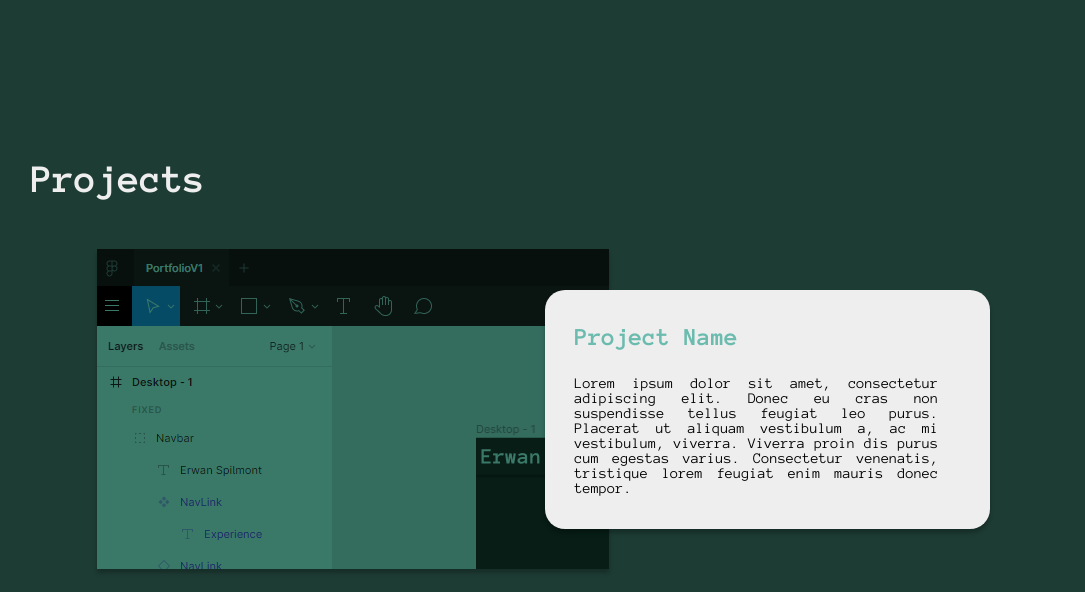
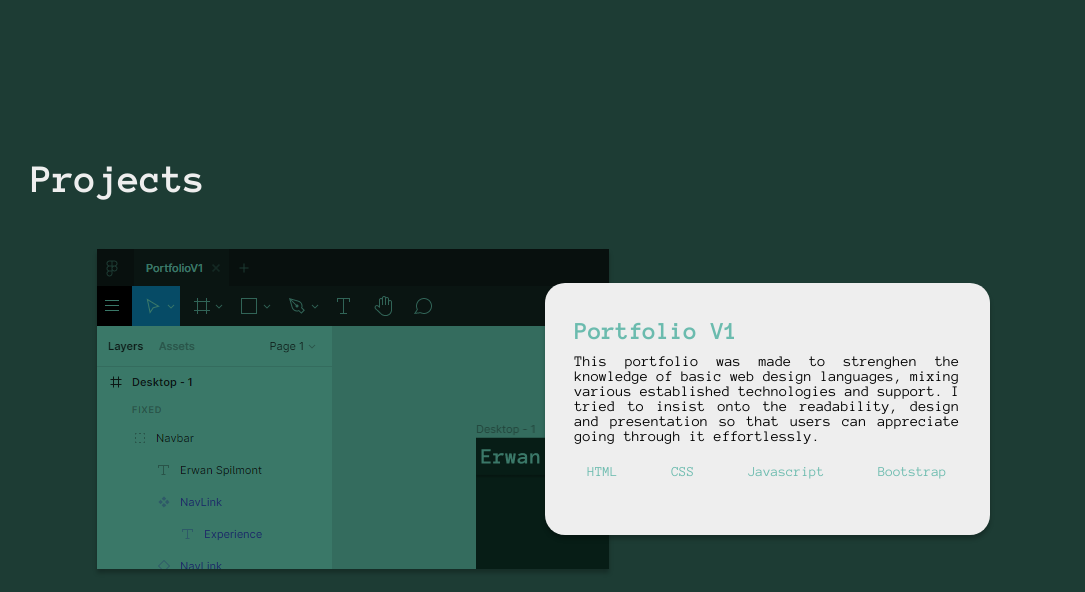
Before and after one commit to Erwan31/Portfolio-V1, a plain HTML site: page index.html in a window 1280 px wide. Shown: the part 3005-3597 px from the top of the page, without its empty margins (97-1182 px from the left). Drawn offline with nearby package versions, Linux system fonts and the light colour scheme; a script that the page names is missing; files whose address does not match are found by name.

Commit message:
Projects almost perfectly responsive

```diff
--- a/css/about.css
+++ b/css/about.css
@@ -34,7 +34,7 @@
     font-style: normal;
     font-weight: bold;
     font-size: 45px;
-    line-height: 45px;
+    line-height: 47px;
 
     color: #EEEEEE;
 }
@@ -305,7 +305,7 @@
 
     .about-bold{
         font-size: 35px;
-        line-height: 35px;
+        line-height: 36px;
         padding-top: 35px;
     }
 }
@@ -319,7 +319,7 @@
 
     .about-bold{
         font-size: 30px;
-        line-height: 30px;
+        line-height: 31px;
         padding-top: 30px;
     }
 
--- a/css/projects.css
+++ b/css/projects.css
@@ -35,8 +35,10 @@
 }
 
 .project-presentation-left{
-    width: 445px;
-    height: 239px;
+ /*   width: 445px;
+    height: 250px;*/
+    max-width: 445px;
+    display: block;
 
     background: #EEEEEE;
     box-shadow: 0px 4px 4px rgba(0, 0, 0, 0.25);
@@ -62,25 +64,6 @@
     background-color: transparent;
 }
 
-.project-text{
-    width: 364px;
-    height: 160px;
-
-    font-style: normal;
-    font-weight: normal;
-    font-size: 15px;
-    line-height: 15px;
-    display: flex;
-    align-items: center;
-
-    color: #000000;
-
-    background-color: transparent;
-
-    text-align:justify;
-    margin: 0;
-}
-
 .project-thumbnail-right{
     width: 40vw;
     max-width: 600px;
@@ -97,8 +80,8 @@
 }
 
 .project-presentation-right{
-    width: 445px;
-    height: 239px;
+    max-width: 445px;
+    display: block;
 
     background: #EEEEEE;
     box-shadow: 0px 4px 4px rgba(0, 0, 0, 0.25);
@@ -107,6 +90,43 @@
     padding: 30px;
 
     z-index: 2;
+}
+
+.project-tools{
+    display: flex;
+    justify-items: center;
+    justify-content: space-between;
+    background-color: transparent;
+    flex-direction: row;
+}
+
+.project-text{
+    /*
+    width: 364px;
+    height: 160px;*/
+    display: block;
+
+    font-style: normal;
+    font-weight: normal;
+    font-size: 15px;
+    line-height: 15px;
+    display: flex;
+    align-items: center;
+
+    color: #000000;
+
+    background-color: transparent;
+
+    text-align:justify;
+    margin: 5px 0px;
+}
+
+
+.project-tool{
+    list-style: none;
+    color: #6BBBAE;
+    background-color: transparent;
+    margin: 1vw;
 }
 
 @media screen and (max-width: 850px){
@@ -179,21 +199,22 @@
 
     .projects{
         width: 100%;
-        height: 2000px;
+        height: auto;
     }
 
     .project-container{
-        height: 33%;
+        height: auto;
+        margin: 40px 0px;
+        max-width: 100%;
     }
 
+/*
     .project-presentation-left,
     .project-presentation-right{
-        width: 90%;
-        height: 70%;
     }
+*/
 
     .project-text{
-        width: 90%;
-        height: 90%;
+        margin: 15px 0px;
     }
 }
--- a/index.html
+++ b/index.html
@@ -275,14 +275,19 @@
             <div class="project-container">
                 <div class="project-thumbnail-left"></div>
                 <div class="project-presentation-left">
-                    <div class="project-name">Project Name</div>
+                    <div class="project-name">Portfolio V1</div>
                     <div class="project-text">
-                        Lorem ipsum dolor sit amet, consectetur adipiscing elit.
-                        Donec eu cras non suspendisse tellus feugiat leo purus.
-                        Placerat ut aliquam vestibulum a, ac mi vestibulum, viverra.
-                        Viverra proin dis purus cum egestas varius. Consectetur venenatis,
-                        tristique lorem feugiat enim mauris donec tempor.
+                        This portfolio was made to strenghen the knowledge of basic web design languages,
+                        mixing various established technologies and support.
+                        I tried to insist onto the readability, design and presentation so that users
+                        can appreciate going through it effortlessly.
                     </div>
+                    <ul class="project-tools">
+                        <li class="project-tool">HTML</li>
+                        <li class="project-tool">CSS</li>
+                        <li class="project-tool">Javascript</li>
+                        <li class="project-tool">Bootstrap</li>
+                    </ul>
                 </div>
             </div>
 
@@ -296,6 +301,12 @@
                         Viverra proin dis purus cum egestas varius. Consectetur venenatis,
                         tristique lorem feugiat enim mauris donec tempor.
                     </div>
+                    <ul class="project-tools">
+                        <li class="project-tool">React</li>
+                        <li class="project-tool">Wordpress</li>
+                        <li class="project-tool">Javascript</li>
+                        <li class="project-tool">Bootstrap</li>
+                    </ul>
                 </div>
                 <div class="project-thumbnail-right"></div>
             </div>
@@ -311,6 +322,12 @@
                         Viverra proin dis purus cum egestas varius. Consectetur venenatis,
                         tristique lorem feugiat enim mauris donec tempor.
                     </div>
+                    <ul class="project-tools">
+                        <li class="project-tool">HTML</li>
+                        <li class="project-tool">CSS</li>
+                        <li class="project-tool">Javascript</li>
+                        <li class="project-tool">Bootstrap</li>
+                    </ul>
                 </div>
             </div>
         </section>
```
